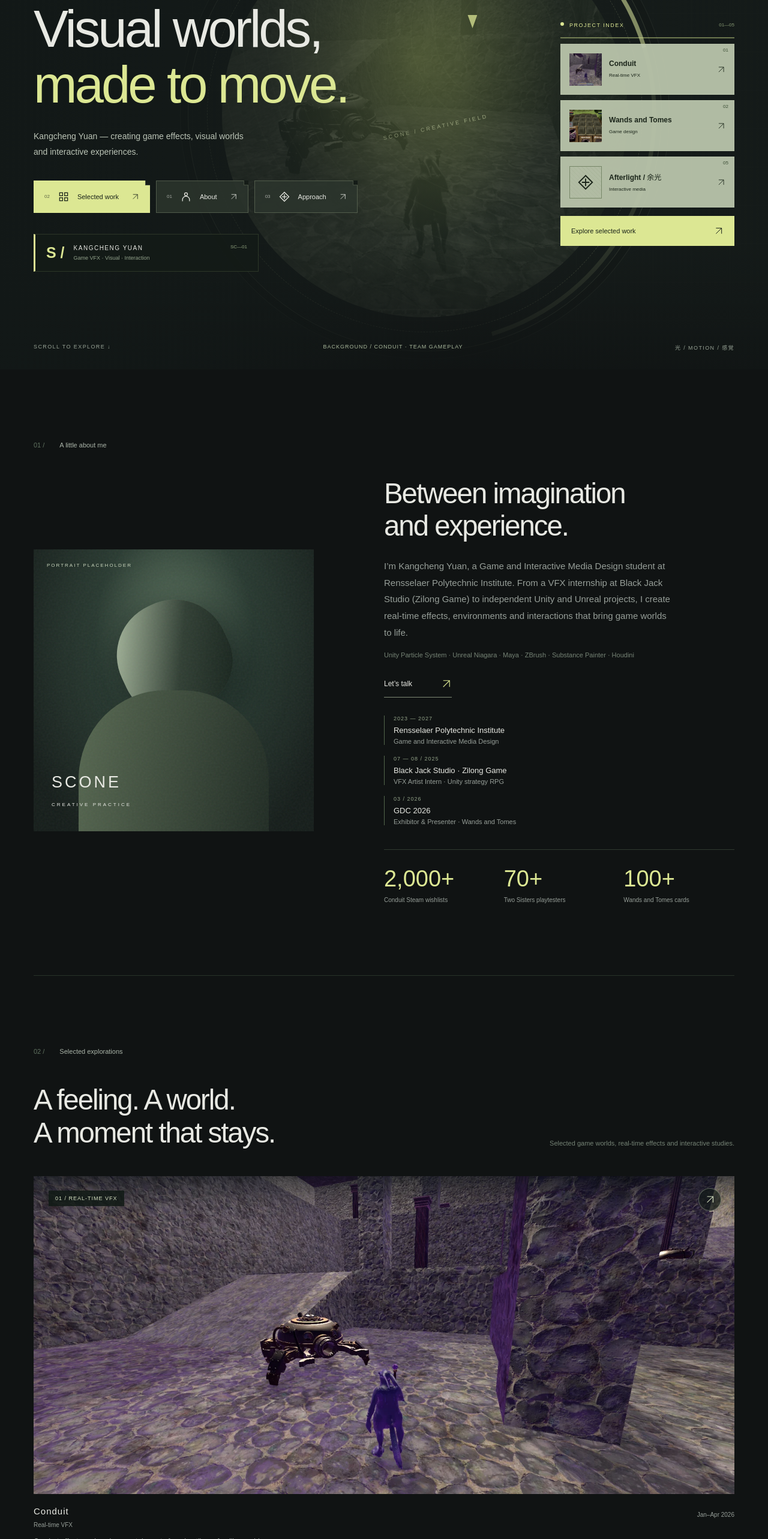
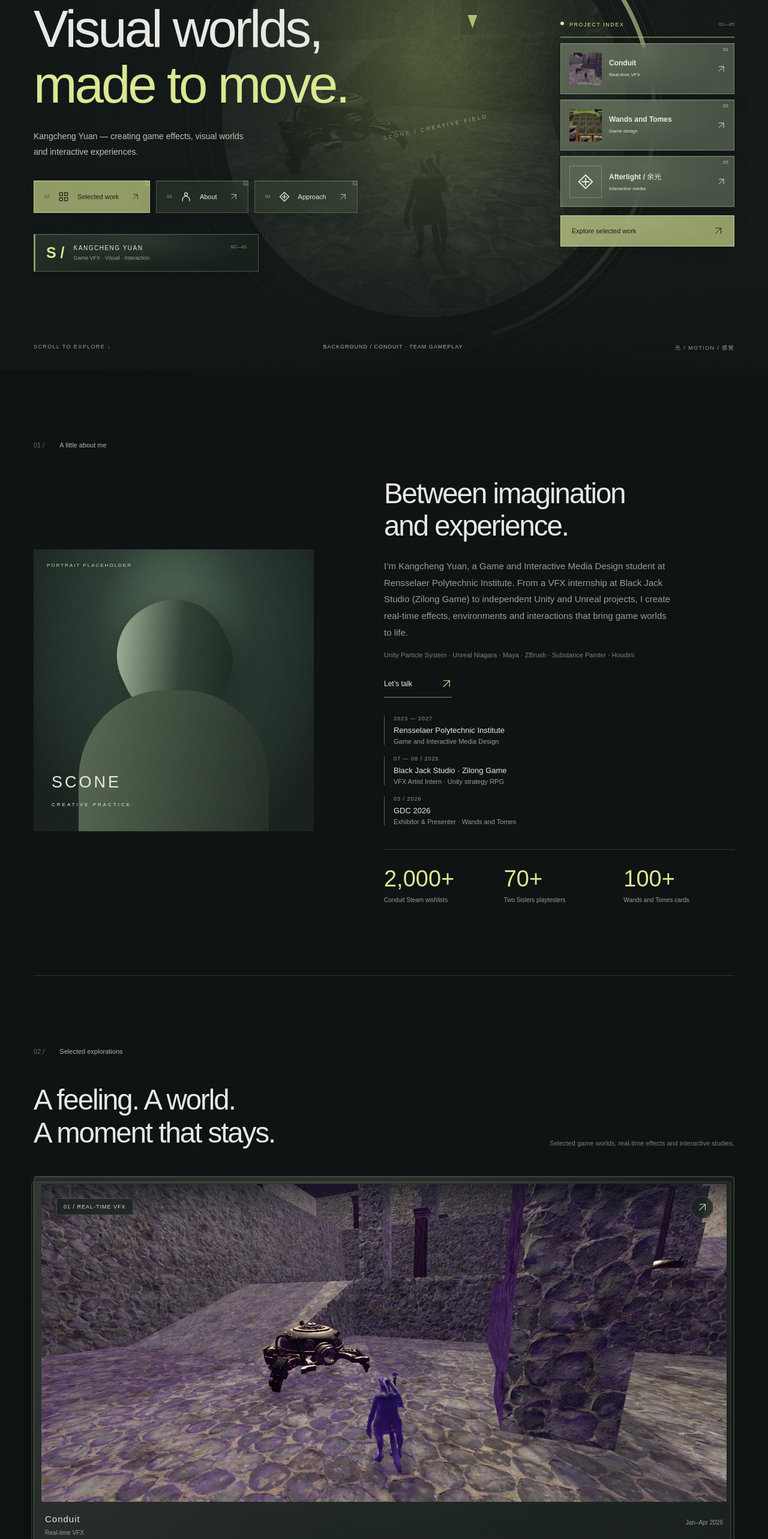
Before and after one commit to macarthurclydeakkq92-bot/Personal-Web-Portfolio, a React (Vite) app: page / in a window 1280 px wide. Shown: the part 234-2800 px from the top of the page at 60% size. Built offline with nearby package versions, Linux system fonts and the light colour scheme.

Commit message:
Add frosted glass panels and subtle pointer-driven card tilt

```diff
--- a/src/main.jsx
+++ b/src/main.jsx
@@ -3,6 +3,7 @@ import { createRoot } from "react-dom/client";
 import "./style.css";
 import { heroVideo } from "./site.js";
 import projectArchive from "./projects.json";
+import { useGlassTilt } from "./useGlassTilt.js";
 const copy = {
   en: {
     nav: ["About", "Selected work", "Approach"],
@@ -166,6 +167,7 @@ function Icon({ kind }) {
   );
 }
 function App() {
+  useGlassTilt();
   const [lang, setLang] = useState(() => {
     try {
       return localStorage.getItem("scone-language") === "zh" ? "zh" : "en";
--- a/src/style.css
+++ b/src/style.css
@@ -1798,3 +1798,179 @@ html[lang="zh-CN"] .hud-hero h1 {
   width: 22px;
   color: var(--lime);
 }
+/* Frosted surfaces and a restrained pointer-driven lift. */
+.hud-nav {
+  background: linear-gradient(120deg, #18211db3, #202a2270);
+  -webkit-backdrop-filter: blur(18px) saturate(120%);
+  backdrop-filter: blur(18px) saturate(120%);
+  border-bottom-color: #e2eccc26;
+  box-shadow:
+    inset 0 1px #ffffff0d,
+    0 8px 28px #040b081a;
+}
+.glass-tilt {
+  --glow-x: 50%;
+  --glow-y: 20%;
+  --tilt-x: 0deg;
+  --tilt-y: 0deg;
+  position: relative;
+  isolation: isolate;
+  -webkit-backdrop-filter: blur(16px) saturate(125%);
+  backdrop-filter: blur(16px) saturate(125%);
+  border: 1px solid #e1eccc38;
+  background-color: #25332b88;
+  background-image:
+    radial-gradient(
+      ellipse at var(--glow-x) var(--glow-y),
+      #e7f4d115,
+      transparent 65%
+    ),
+    linear-gradient(135deg, #e5efd515, #e5efd502 60%);
+  box-shadow:
+    inset 0 1px 0 #ffffff1a,
+    inset 0 -1px 0 #e2edc90a,
+    0 12px 30px #03090725;
+  transform: perspective(1100px) translate3d(0, 0, 0) rotateX(0deg)
+    rotateY(0deg);
+  transition:
+    transform 420ms cubic-bezier(0.2, 0.8, 0.2, 1),
+    box-shadow 300ms,
+    border-color 300ms;
+}
+.project.glass-tilt {
+  padding: 12px 12px 20px;
+  border-radius: 5px;
+  background-color: #26312a55;
+  border-color: #d5e4bc40;
+}
+.project.glass-tilt::before {
+  content: "";
+  position: absolute;
+  inset: 8px 5px -7px -5px;
+  z-index: -1;
+  pointer-events: none;
+  border: 1px solid #dae8c529;
+  border-radius: 5px;
+  background: linear-gradient(135deg, #d8e7c011, #7c947a08);
+  box-shadow: 0 10px 30px #02080430;
+}
+.project-art {
+  border-radius: 2px;
+}
+.project-meta,
+.project-summary {
+  padding-left: 6px;
+  padding-right: 6px;
+}
+.skill.glass-tilt {
+  background-color: #30402b55;
+  border-radius: 4px;
+}
+.operator.glass-tilt {
+  background-color: #1c2b2166;
+  border-left: 3px solid #dce79399;
+}
+.index-project.glass-tilt {
+  background-color: #c0d0a94d;
+  color: #e7eddb;
+  border-color: #e1eccc4d;
+}
+.index-project .index-number {
+  color: #bfcea7;
+}
+.index-project .index-prototype {
+  border-color: #c2d5a459;
+}
+.field-nav > a.glass-tilt {
+  background-color: #59684c40;
+}
+.field-nav > a.field-primary.glass-tilt,
+.index-all.glass-tilt {
+  background-color: #dce793a3;
+  color: #182113;
+  border-color: #edf5bf80;
+}
+.field-nav > a::after {
+  background: #bccc9f29;
+  border-color: #e2edc944;
+}
+.contact-pill.glass-tilt {
+  background-color: #d4e6bc15;
+}
+.language.glass-tilt {
+  padding: 0 11px;
+  min-height: 36px;
+  background-color: #d4e6bc0b;
+  border-radius: 2px;
+}
+.project-number,
+.project-open {
+  background: #14201cb3;
+  -webkit-backdrop-filter: blur(12px);
+  backdrop-filter: blur(12px);
+  border: 1px solid #d6e4c333;
+}
+dialog {
+  background: #18221bec;
+  -webkit-backdrop-filter: blur(24px) saturate(120%);
+  backdrop-filter: blur(24px) saturate(120%);
+  border-color: #deebc74d;
+  box-shadow:
+    inset 0 1px #ffffff1a,
+    0 30px 100px #0008;
+}
+.dialog-close {
+  background: #253229db;
+  -webkit-backdrop-filter: blur(12px);
+  backdrop-filter: blur(12px);
+}
+@media (hover: hover) and (pointer: fine) and (prefers-reduced-motion: no-preference) {
+  .glass-tilt.is-hovered {
+    transform: perspective(1100px) translate3d(0, -6px, 0)
+      rotateX(var(--tilt-x)) rotateY(var(--tilt-y));
+    transition:
+      transform 120ms ease-out,
+      box-shadow 300ms,
+      border-color 300ms;
+    border-color: #e5f3cd80;
+    box-shadow:
+      inset 0 1px #ffffff30,
+      0 22px 42px #02090755,
+      0 0 20px #dce79309;
+    z-index: 2;
+  }
+  .language.is-hovered,
+  .contact-pill.is-hovered {
+    transform: perspective(1100px) translate3d(0, -3px, 0)
+      rotateX(var(--tilt-x)) rotateY(var(--tilt-y));
+  }
+}
+@media (hover: none), (pointer: coarse), (prefers-reduced-motion: reduce) {
+  .glass-tilt,
+  .glass-tilt.is-hovered,
+  .index-project:hover {
+    transform: none;
+    transition: none;
+  }
+  .project:hover .project-image,
+  .project:hover .art {
+    transform: none;
+  }
+}
+@media (max-width: 600px) {
+  .project.glass-tilt {
+    padding: 9px 9px 16px;
+  }
+  .language.glass-tilt {
+    padding: 0 7px;
+    min-height: 32px;
+  }
+  .nav-actions {
+    gap: 10px;
+  }
+  .project-meta,
+  .project-summary {
+    padding-left: 3px;
+    padding-right: 3px;
+  }
+}
--- /dev/null
+++ b/src/useGlassTilt.js
@@ -0,0 +1,88 @@
+import { useEffect } from "react";
+
+// Pointer-driven transforms stay outside React rendering and never change layout.
+export function useGlassTilt() {
+  useEffect(() => {
+    const motion = window.matchMedia("(prefers-reduced-motion: reduce)");
+    const pointer = window.matchMedia("(hover: hover) and (pointer: fine)");
+    const elements = [
+      ...document.querySelectorAll(
+        ".project, .skill, .operator, .index-project, .field-nav > a, .contact-pill, .index-all, .language",
+      ),
+    ];
+    const resets = [];
+    const cleanups = elements.map((element) => {
+      element.classList.add("glass-tilt");
+      let frame = 0;
+      let bounds;
+      let position;
+      const reset = () => {
+        cancelAnimationFrame(frame);
+        frame = 0;
+        bounds = null;
+        element.classList.remove("is-hovered");
+        for (const property of ["--tilt-x", "--tilt-y", "--glow-x", "--glow-y"])
+          element.style.removeProperty(property);
+      };
+      resets.push(reset);
+      const move = (event) => {
+        if (event.pointerType !== "mouse" || motion.matches || !pointer.matches)
+          return;
+        bounds ??= element.getBoundingClientRect();
+        element.classList.add("is-hovered");
+        position = { x: event.clientX, y: event.clientY };
+        if (frame) return;
+        frame = requestAnimationFrame(() => {
+          frame = 0;
+          const x = Math.max(
+            0,
+            Math.min(1, (position.x - bounds.left) / bounds.width),
+          );
+          const y = Math.max(
+            0,
+            Math.min(1, (position.y - bounds.top) / bounds.height),
+          );
+          const angle = element.matches(".project") ? 2.5 : 4;
+          element.style.setProperty(
+            "--tilt-x",
+            `${((0.5 - y) * angle * 2).toFixed(2)}deg`,
+          );
+          element.style.setProperty(
+            "--tilt-y",
+            `${((x - 0.5) * angle * 2).toFixed(2)}deg`,
+          );
+          element.style.setProperty("--glow-x", `${(x * 100).toFixed(1)}%`);
+          element.style.setProperty("--glow-y", `${(y * 100).toFixed(1)}%`);
+        });
+      };
+      element.addEventListener("pointerenter", move);
+      element.addEventListener("pointermove", move);
+      element.addEventListener("pointerleave", reset);
+      element.addEventListener("pointercancel", reset);
+      element.addEventListener("blur", reset, true);
+      return () => {
+        reset();
+        element.classList.remove("glass-tilt");
+        element.removeEventListener("pointerenter", move);
+        element.removeEventListener("pointermove", move);
+        element.removeEventListener("pointerleave", reset);
+        element.removeEventListener("pointercancel", reset);
+        element.removeEventListener("blur", reset, true);
+      };
+    });
+    const resetAll = () => resets.forEach((reset) => reset());
+    motion.addEventListener("change", resetAll);
+    pointer.addEventListener("change", resetAll);
+    window.addEventListener("blur", resetAll);
+    window.addEventListener("scroll", resetAll, { passive: true });
+    window.addEventListener("resize", resetAll);
+    return () => {
+      cleanups.forEach((cleanup) => cleanup());
+      motion.removeEventListener("change", resetAll);
+      pointer.removeEventListener("change", resetAll);
+      window.removeEventListener("blur", resetAll);
+      window.removeEventListener("scroll", resetAll);
+      window.removeEventListener("resize", resetAll);
+    };
+  }, []);
+}
```
